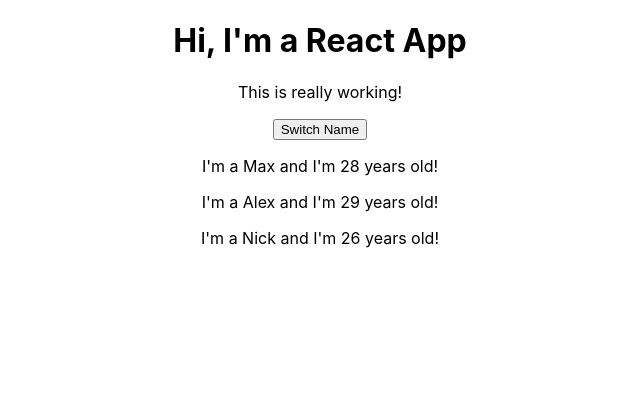
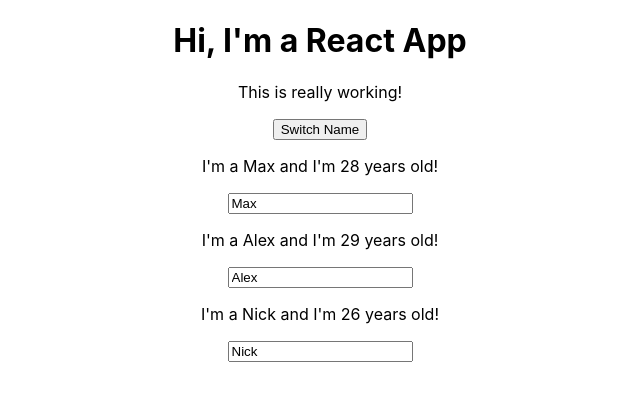
Before and after one commit to MeisQuietude/udemy-react, a React (Create React App) app: page / in a window 1280 px wide. Shown: the top 400 px of the page, without its empty margins (320-960 px from the left). Built offline with nearby package versions, Linux system fonts and the light colour scheme.

Commit message:
[IMP] 47 - Two Way Binding

```diff
--- a/src/App.js
+++ b/src/App.js
@@ -24,6 +24,18 @@ const App = props => {
         });
     };
 
+    const nameChangedHandler = ( e ) => {
+        setPersonsState({
+            ...personsState,
+            persons: [
+                { name: "Max", "age": 28 },
+                { name: e.target.value, "age": 29 },
+                { name: "Nick", "age": 26 },
+            ],
+
+        });
+    };
+
     return (
         <div className="App">
             <h1>Hi, I'm a React App</h1>
@@ -35,6 +47,7 @@ const App = props => {
                 age={personsState.persons[0].age} />
             <Person
                 click={switchNameHandler.bind(null, null, "Moxi")}
+                changed={nameChangedHandler}
                 name={personsState.persons[1].name}
                 age={personsState.persons[1].age} />
             <Person
--- a/src/Person/Person.js
+++ b/src/Person/Person.js
@@ -5,6 +5,7 @@ const person = ( props ) => {
         <div>
             <p onClick={props.click}>I'm a {props.name} and I'm {props.age} years old!</p>
             <p>{props.children}</p>
+            <input type="text" onChange={props.changed} value={props.name} />
         </div>
     );
 };
```
